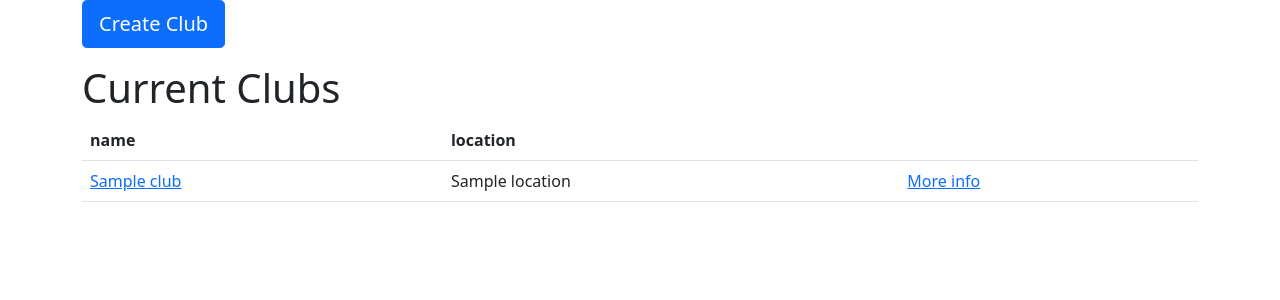
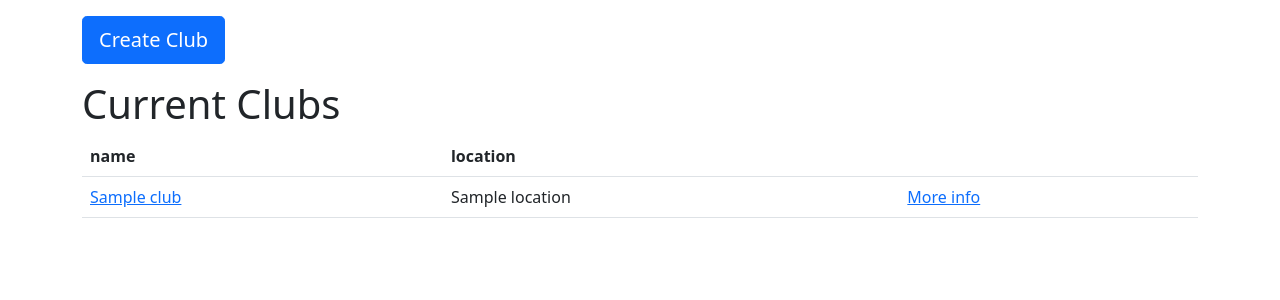
Before and after one commit to JadSbai/Chess-Club, a Django app: template chessclubs/templates/landing_page.html in a window 1280 px wide. Shown: the part 56-356 px from the top of the page. Run offline with Django 3.2, Linux system fonts and the light colour scheme; the template is opened without the code that fills it: most values are stand-ins (such as "Sample title", 1, 10 or a date in 2020); some libraries are stand-ins or nearby versions.

Commit message:
modify landing page

```diff
--- a/chessclubs/templates/landing_page.html
+++ b/chessclubs/templates/landing_page.html
@@ -4,7 +4,7 @@
   <div class="row">
     <div class="col-12">
       <p>
-        <a href='{% url 'create_club' %}' class="btn btn-lg btn-primary">
+        <a href='{% url 'create_club' %}' class="btn btn-lg btn-primary mt-3">
           Create Club
         </a>
       </p>
```
